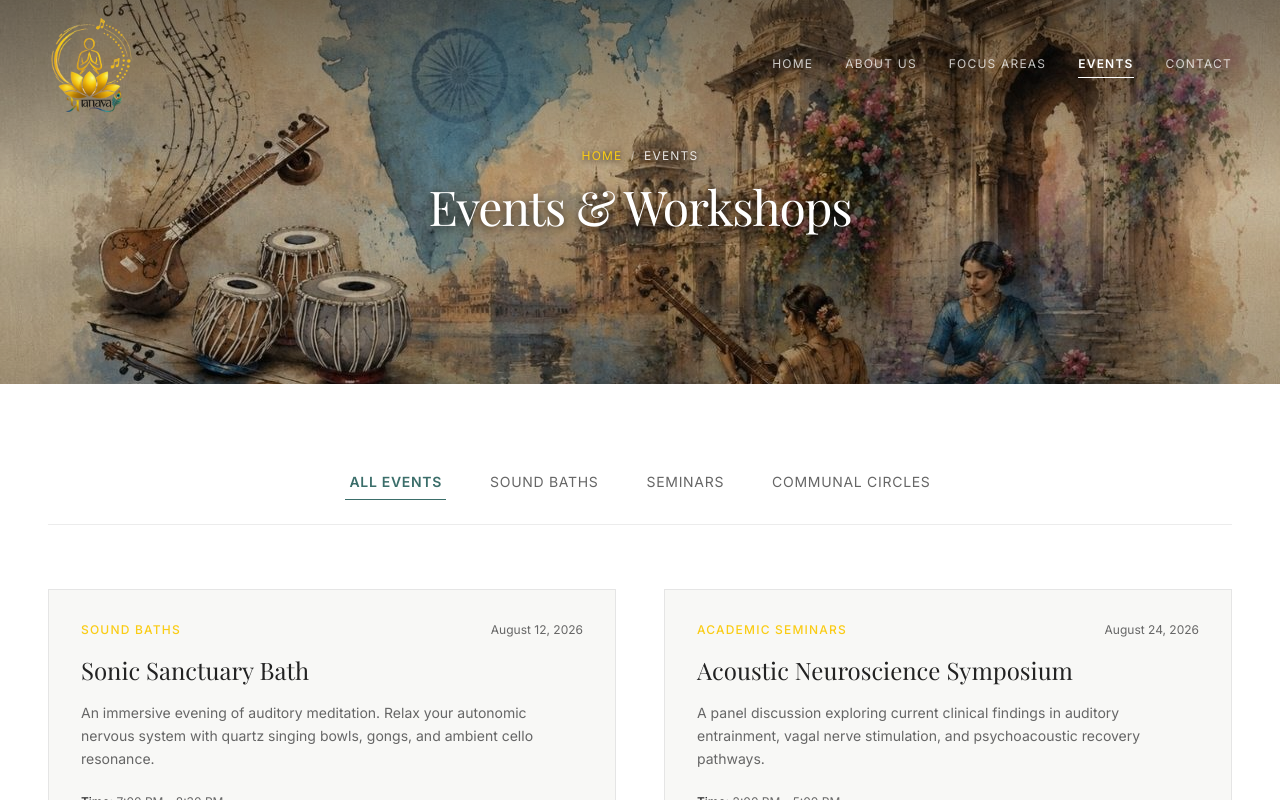
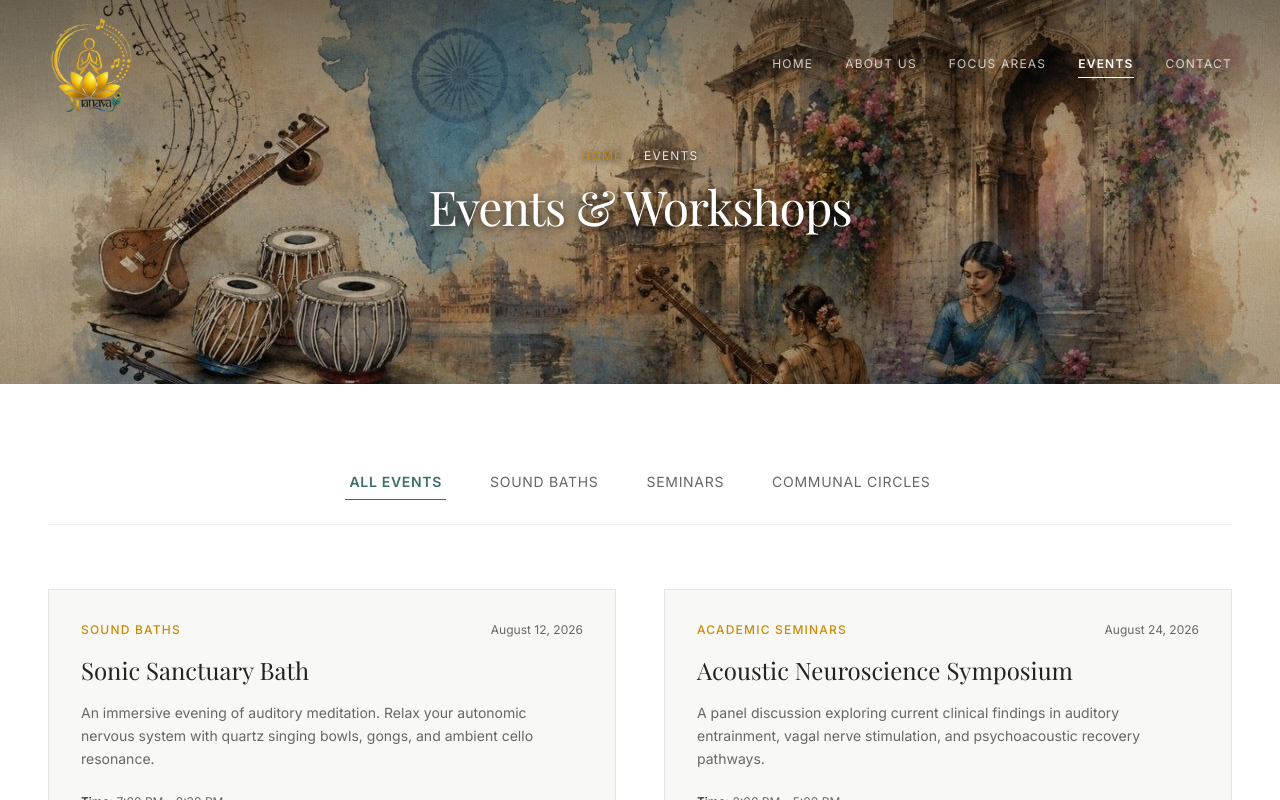
Before and after one commit to bhutuklearning/MajornMinor, a React (Vite) app: page /events in a window 1280 px wide. Shown: the top 800 px of the page. Built offline with nearby package versions, Linux system fonts and the light colour scheme; a web font is replaced by a local one.

Commit message:
Updating the color pallete of the designation in our team section.

```diff
--- a/src/index.css
+++ b/src/index.css
@@ -4,7 +4,7 @@
   --color-bg: #F8F8F6;
   --color-surface: #FFFFFF;
   --color-primary-accent: #3B6E6A;
-  --color-secondary-accent: #FACC15;
+  --color-secondary-accent: #CA8A04;
   --color-primary-text: #222222;
   --color-secondary-text: #666666;
   --color-border: #E5E5E5;
```
